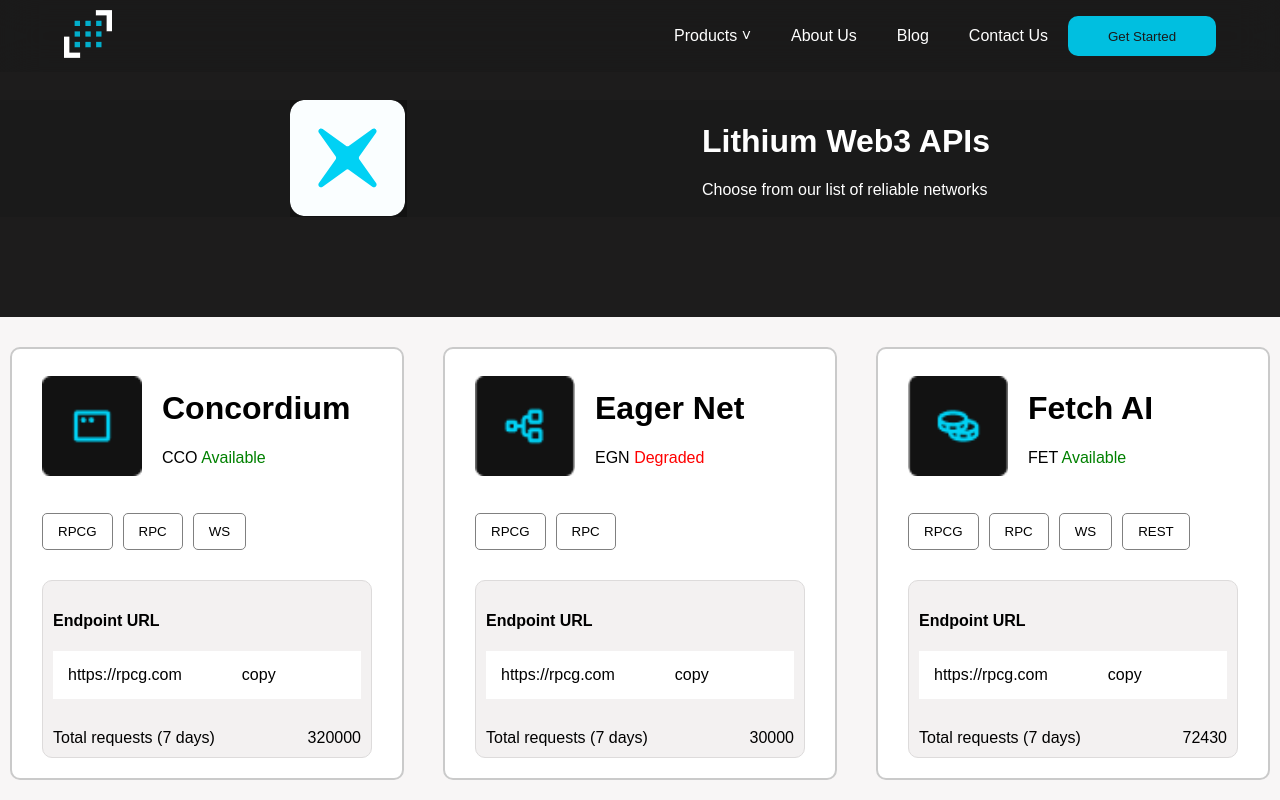
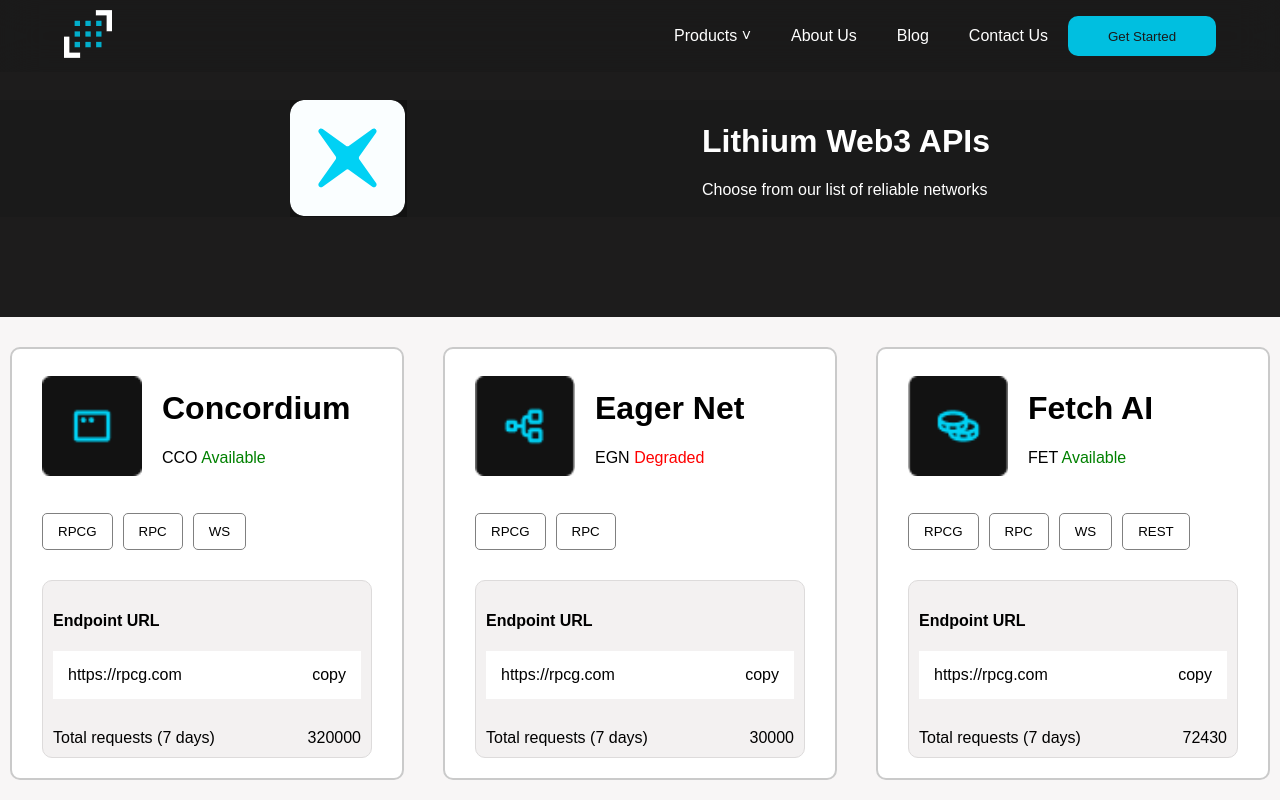
Before and after one commit to Temiloluwaakin/Web3-web, a React (Create React App) app: page /webapi in a window 1280 px wide. Shown: the top 800 px of the page. Built offline with nearby package versions, Linux system fonts and the light colour scheme.

Commit message:
small chages

```diff
--- a/src/Pages/webapi/Webapi.js
+++ b/src/Pages/webapi/Webapi.js
@@ -104,12 +104,12 @@
                             </div>
                             <div className="last-card">
                                 <h4>Endpoint URL</h4>
-                                <div className="xx" style={{background: '#fff', display:'flex', padding:'15px',}}>
+                                <div className="xx" style={{background: '#fff', display:'flex', padding:'15px',justifyContent:'space-between'}}>
                                     {card.endpoints.map((e2) =>(
-                                        <div key={e2.id}>
-                                            {selectedEpname[card.id] === e2.epurl && <>{e2.epurl}</>}
+                                        <div key={e2.id} >
+                                            {selectedEpname[card.id] === e2.epurl && <span style={{flex:'20%'}}>{e2.epurl}</span >}
                                         </div>
-                                    ))} <div style={{paddingLeft:'60px'}}>copy</div>
+                                    ))} <span style={{flex:'5%', textAlign:'right'}}>copy</span>
                                 </div>
                                 <div style={{display:'flex', justifyContent:'space-between', marginTop:'30px'}}>
                                     <span>Total requests (7 days)</span>
```
